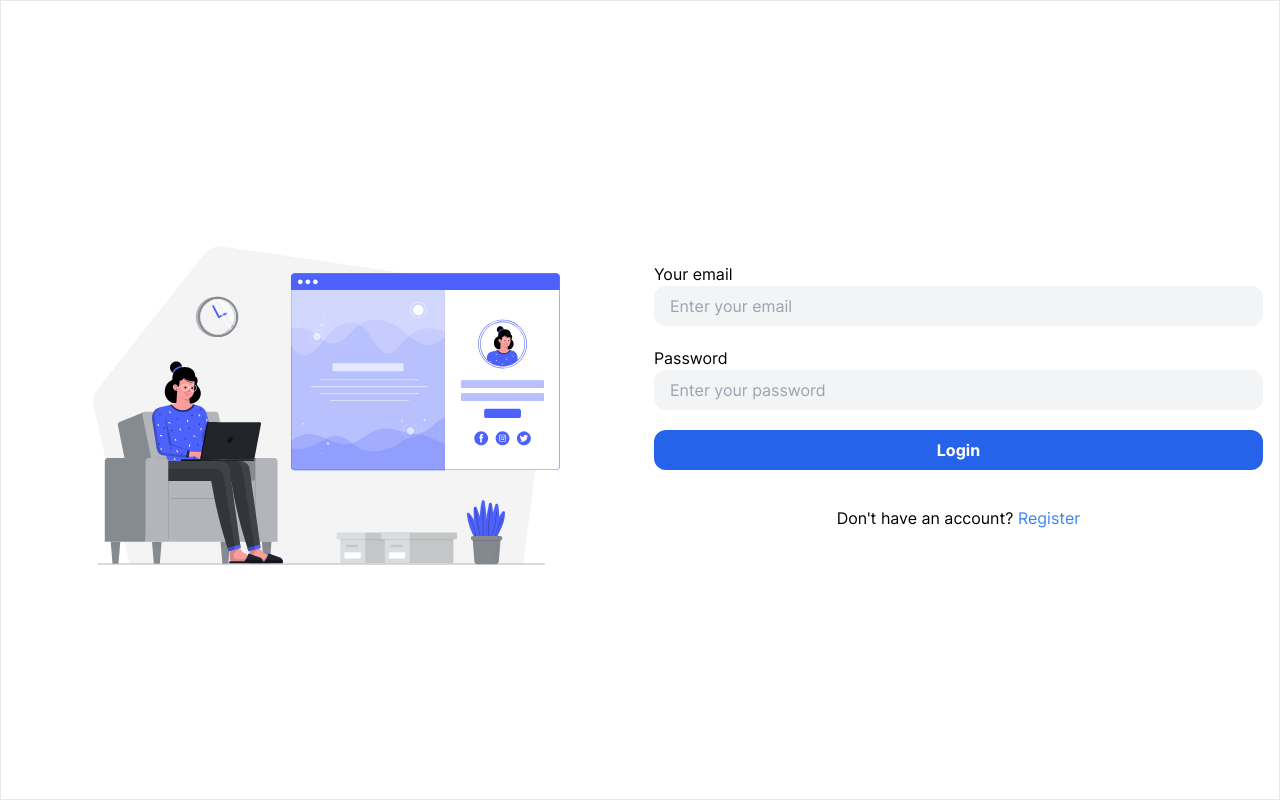
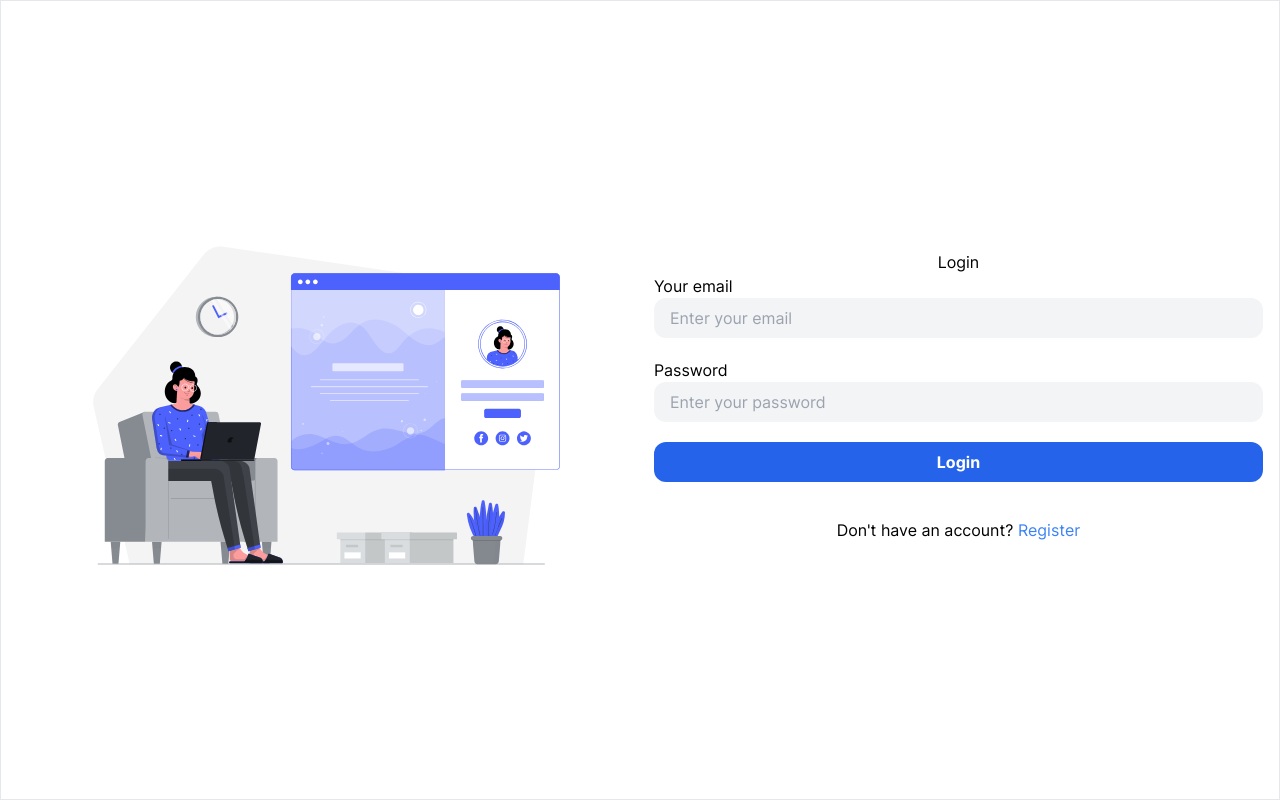
Before and after one commit to Yagi91/Bug-spy, a React (Create React App) app: page /auth in a window 1280 px wide. Built offline with nearby package versions, Linux system fonts and the light colour scheme.

Commit message:
Finish styling authentification forms

```diff
--- a/src/features/auth/login.tsx
+++ b/src/features/auth/login.tsx
@@ -20,6 +20,7 @@ export default function LogIn({
   return (
     <form onSubmit={handleSubmit} className="w-full">
       <fieldset className="flex flex-col gap-5">
+        <legend>Login</legend>
         <label className="block">
           <span className="block text-left">Your email</span>
           <input
--- a/src/features/auth/register.tsx
+++ b/src/features/auth/register.tsx
@@ -69,6 +69,10 @@ export default function Register({
             onChange={handleChange}
             className="simple-input w-full"
           />
+          <span className="block text-left text-xs font-light">
+            Must be at least 8 characters long, a capital and small letter, with
+            numbers.
+          </span>
         </label>
         <label>
           <span className="block text-left">Confirm Password</span>
```
